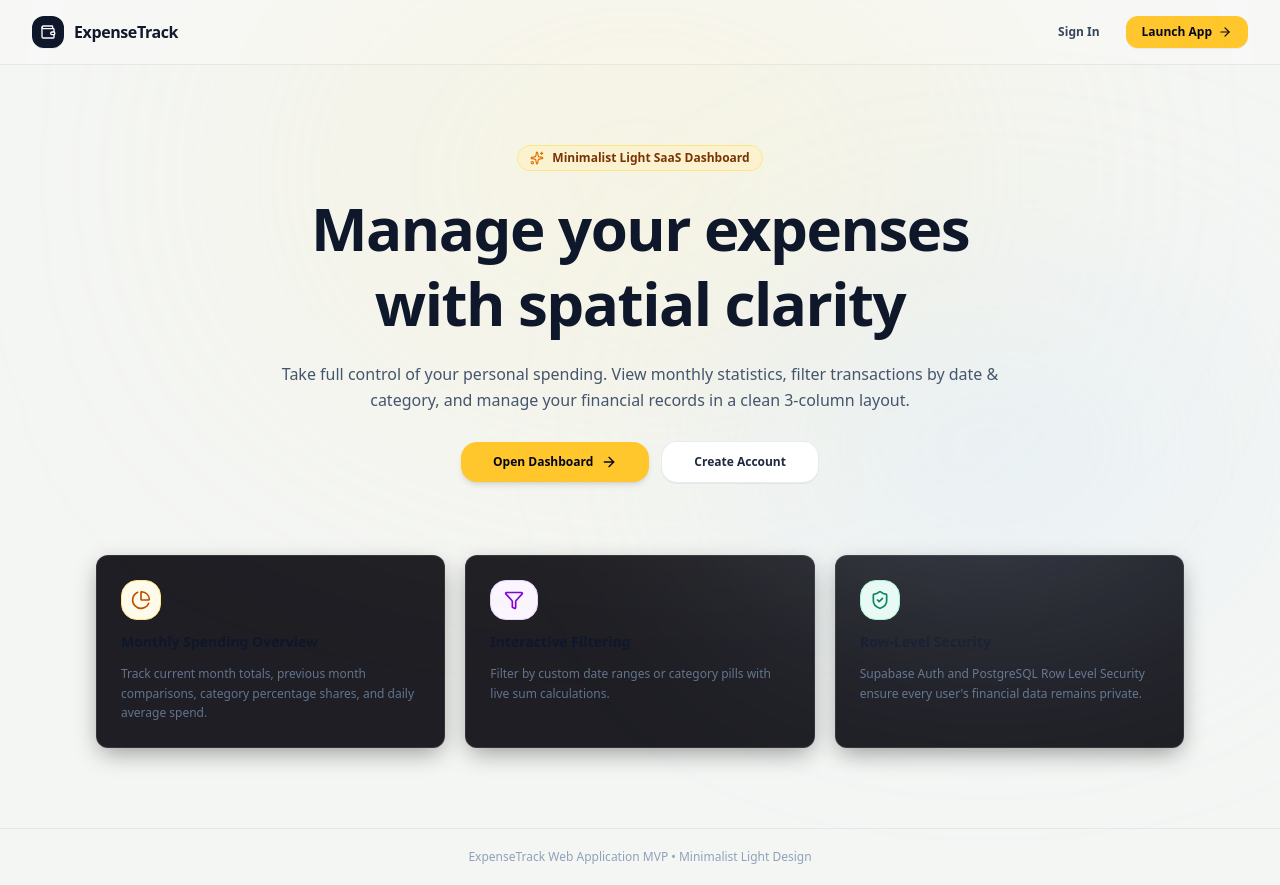
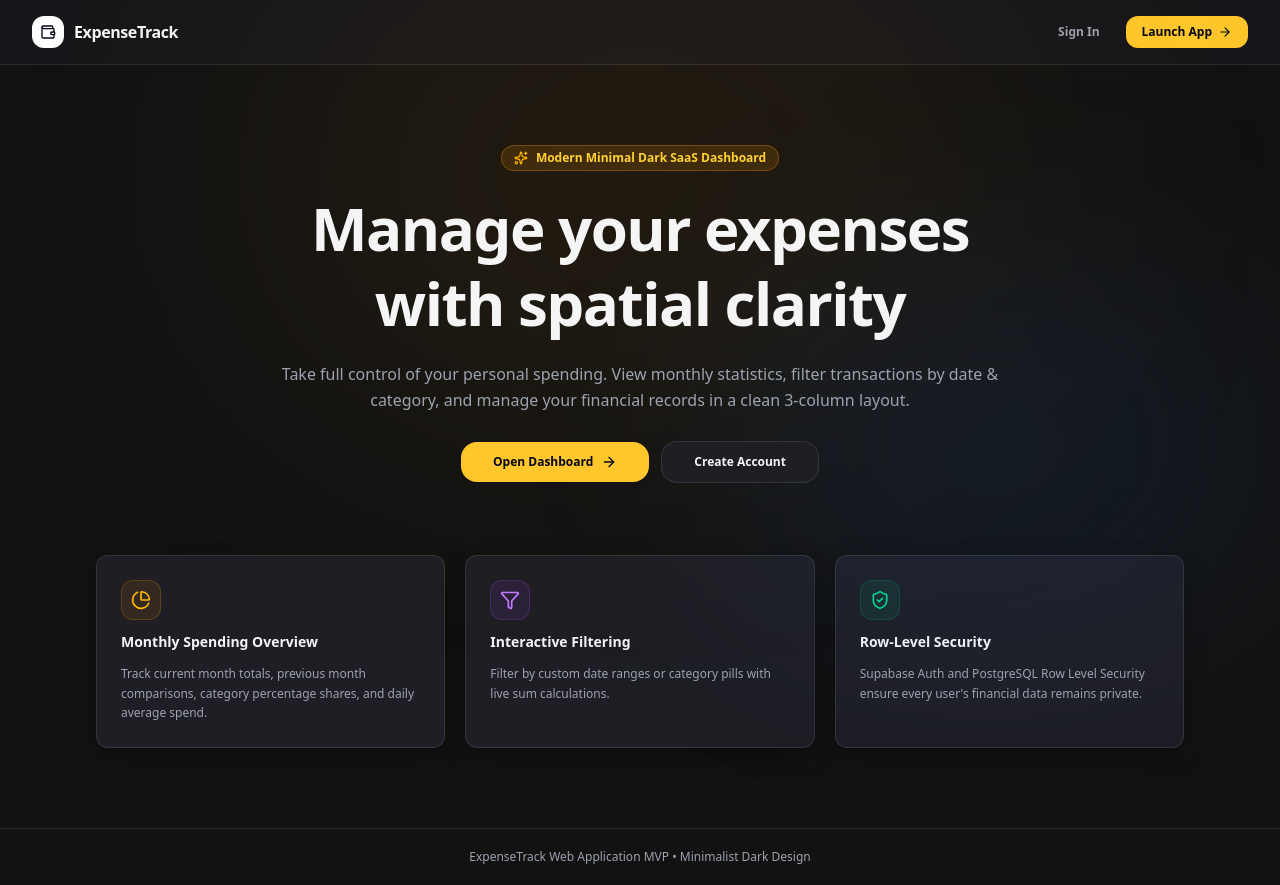
Before and after one commit to Gilfoyle10/Expense-Tracker, a Next.js app: page / in a window 1280 px wide. Built offline with nearby package versions, Linux system fonts and the light colour scheme.

Commit message:
DarkLandingPageUpdate

```diff
--- a/src/app/page.tsx
+++ b/src/app/page.tsx
@@ -13,19 +13,19 @@ import {
 
 export default function LandingPage() {
   return (
-    <div className="min-h-screen bg-[#F4F6F4] text-slate-900 flex flex-col font-sans relative overflow-hidden select-none">
+    <div className="min-h-screen bg-[#121212] text-[#F5F5F5] flex flex-col font-sans relative overflow-hidden select-none">
       {/* Background Soft Gradients */}
-      <div className="absolute top-0 left-1/2 -translate-x-1/2 w-[700px] h-[350px] bg-amber-200/20 rounded-full blur-[140px] pointer-events-none" />
-      <div className="absolute top-1/3 right-10 w-[500px] h-[300px] bg-blue-200/20 rounded-full blur-[120px] pointer-events-none" />
+      <div className="absolute top-0 left-1/2 -translate-x-1/2 w-[700px] h-[350px] bg-amber-500/10 rounded-full blur-[140px] pointer-events-none" />
+      <div className="absolute top-1/3 right-10 w-[500px] h-[300px] bg-blue-500/10 rounded-full blur-[120px] pointer-events-none" />
 
       {/* Navigation Header */}
-      <header className="w-full bg-[#F7F8F7] border-b border-[#E6E8E6]">
+      <header className="w-full bg-[#16161A] border-b border-white/10">
         <div className="max-w-7xl mx-auto px-4 sm:px-6 lg:px-8 h-16 flex items-center justify-between">
           <div className="flex items-center gap-2.5">
-            <div className="w-8 h-8 rounded-xl bg-slate-900 flex items-center justify-center text-white shadow-2xs">
+            <div className="w-8 h-8 rounded-xl bg-white text-slate-950 flex items-center justify-center shadow-2xs">
               <Wallet size={16} />
             </div>
-            <span className="font-extrabold text-base tracking-tight text-slate-900">
+            <span className="font-extrabold text-base tracking-tight text-[#F5F5F5]">
               ExpenseTrack
             </span>
           </div>
@@ -33,7 +33,7 @@ export default function LandingPage() {
           <div className="flex items-center gap-2.5">
             <Link
               href="/login"
-              className="px-4 py-2 rounded-xl text-xs font-semibold text-slate-700 hover:text-slate-900 transition-colors"
+              className="px-4 py-2 rounded-xl text-xs font-semibold text-[#9CA3AF] hover:text-[#F5F5F5] transition-colors"
             >
               Sign In
             </Link>
@@ -51,16 +51,16 @@ export default function LandingPage() {
       {/* Hero Section */}
       <main className="flex-1 max-w-6xl w-full mx-auto px-4 sm:px-6 lg:px-8 py-16 lg:py-20 flex flex-col justify-center space-y-12">
         <div className="text-center max-w-3xl mx-auto space-y-5 animate-fade-in">
-          <div className="inline-flex items-center gap-2 px-3 py-1 rounded-full bg-amber-100/70 border border-amber-200 text-amber-900 text-xs font-bold">
-            <Sparkles size={14} className="text-amber-600" />
-            <span>Minimalist Light SaaS Dashboard</span>
+          <div className="inline-flex items-center gap-2 px-3 py-1 rounded-full bg-amber-500/15 border border-amber-500/30 text-amber-300 text-xs font-bold">
+            <Sparkles size={14} className="text-amber-400" />
+            <span>Modern Minimal Dark SaaS Dashboard</span>
           </div>
 
-          <h1 className="text-4xl sm:text-5xl lg:text-6xl font-black text-slate-900 tracking-tight leading-tight">
+          <h1 className="text-4xl sm:text-5xl lg:text-6xl font-black text-[#F5F5F5] tracking-tight leading-tight">
             Manage your expenses with spatial clarity
           </h1>
 
-          <p className="text-sm sm:text-base text-slate-600 leading-relaxed font-medium">
+          <p className="text-sm sm:text-base text-[#9CA3AF] leading-relaxed font-medium">
             Take full control of your personal spending. View monthly statistics, filter transactions by date & category, and manage your financial records in a clean 3-column layout.
           </p>
 
@@ -74,7 +74,7 @@ export default function LandingPage() {
             </Link>
             <Link
               href="/signup"
-              className="w-full sm:w-auto px-8 py-3 rounded-2xl text-xs font-bold bg-white border border-slate-200/80 text-slate-800 hover:bg-slate-50 flex items-center justify-center gap-2 transition-all shadow-2xs"
+              className="w-full sm:w-auto px-8 py-3 rounded-2xl text-xs font-bold bg-[#1E1E24] border border-white/10 text-[#F5F5F5] hover:bg-[#25252D] flex items-center justify-center gap-2 transition-all shadow-2xs"
             >
               <span>Create Account</span>
             </Link>
@@ -83,32 +83,32 @@ export default function LandingPage() {
 
         {/* Feature Cards */}
         <div className="grid grid-cols-1 md:grid-cols-3 gap-5 pt-6">
-          <div className="app-card p-6 space-y-3">
-            <div className="w-10 h-10 rounded-2xl bg-amber-50 border border-amber-200 flex items-center justify-center text-amber-700">
+          <div className="app-card p-6 space-y-3 bg-[#1E1E24] border border-white/10">
+            <div className="w-10 h-10 rounded-xl bg-amber-500/10 border border-amber-500/20 flex items-center justify-center text-amber-400">
               <PieChart size={20} />
             </div>
-            <h3 className="text-sm font-bold text-slate-900">Monthly Spending Overview</h3>
-            <p className="text-xs text-slate-500 font-medium leading-relaxed">
+            <h3 className="text-sm font-bold text-[#F5F5F5]">Monthly Spending Overview</h3>
+            <p className="text-xs text-[#9CA3AF] font-medium leading-relaxed">
               Track current month totals, previous month comparisons, category percentage shares, and daily average spend.
             </p>
           </div>
 
-          <div className="app-card p-6 space-y-3">
-            <div className="w-12 w-10 h-10 rounded-2xl bg-purple-50 border border-purple-200 flex items-center justify-center text-purple-700">
+          <div className="app-card p-6 space-y-3 bg-[#1E1E24] border border-white/10">
+            <div className="w-10 h-10 rounded-xl bg-purple-500/10 border border-purple-500/20 flex items-center justify-center text-purple-400">
               <Filter size={20} />
             </div>
-            <h3 className="text-sm font-bold text-slate-900">Interactive Filtering</h3>
-            <p className="text-xs text-slate-500 font-medium leading-relaxed">
+            <h3 className="text-sm font-bold text-[#F5F5F5]">Interactive Filtering</h3>
+            <p className="text-xs text-[#9CA3AF] font-medium leading-relaxed">
               Filter by custom date ranges or category pills with live sum calculations.
             </p>
           </div>
 
-          <div className="app-card p-6 space-y-3">
-            <div className="w-10 h-10 rounded-2xl bg-emerald-50 border border-emerald-200 flex items-center justify-center text-emerald-700">
+          <div className="app-card p-6 space-y-3 bg-[#1E1E24] border border-white/10">
+            <div className="w-10 h-10 rounded-xl bg-emerald-500/10 border border-emerald-500/20 flex items-center justify-center text-emerald-400">
               <ShieldCheck size={20} />
             </div>
-            <h3 className="text-sm font-bold text-slate-900">Row-Level Security</h3>
-            <p className="text-xs text-slate-500 font-medium leading-relaxed">
+            <h3 className="text-sm font-bold text-[#F5F5F5]">Row-Level Security</h3>
+            <p className="text-xs text-[#9CA3AF] font-medium leading-relaxed">
               Supabase Auth and PostgreSQL Row Level Security ensure every user&apos;s financial data remains private.
             </p>
           </div>
@@ -116,8 +116,8 @@ export default function LandingPage() {
       </main>
 
       {/* Footer */}
-      <footer className="border-t border-[#E6E8E6] py-5 text-center text-xs text-slate-400 font-medium">
-        ExpenseTrack Web Application MVP • Minimalist Light Design
+      <footer className="border-t border-white/10 py-5 text-center text-xs text-[#9CA3AF] font-medium">
+        ExpenseTrack Web Application MVP • Minimalist Dark Design
       </footer>
     </div>
   );
```
